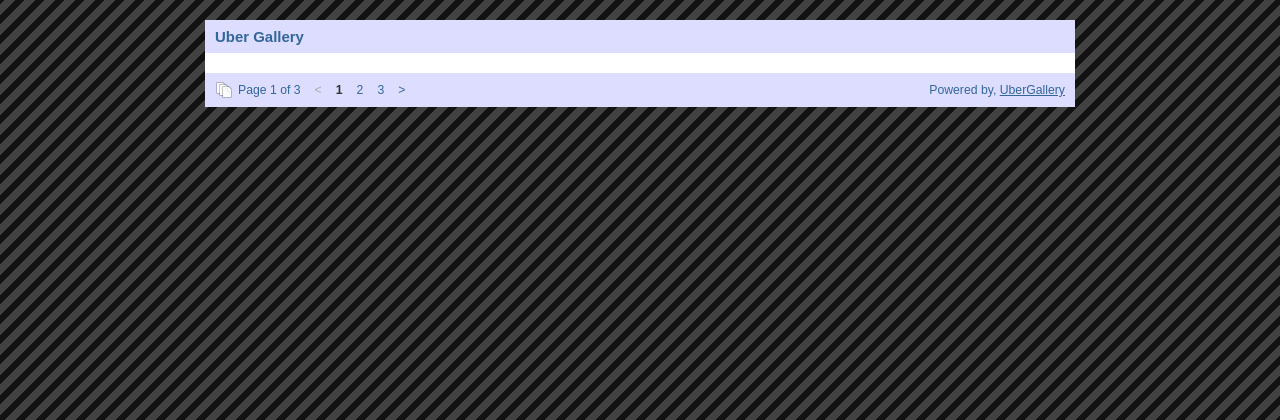
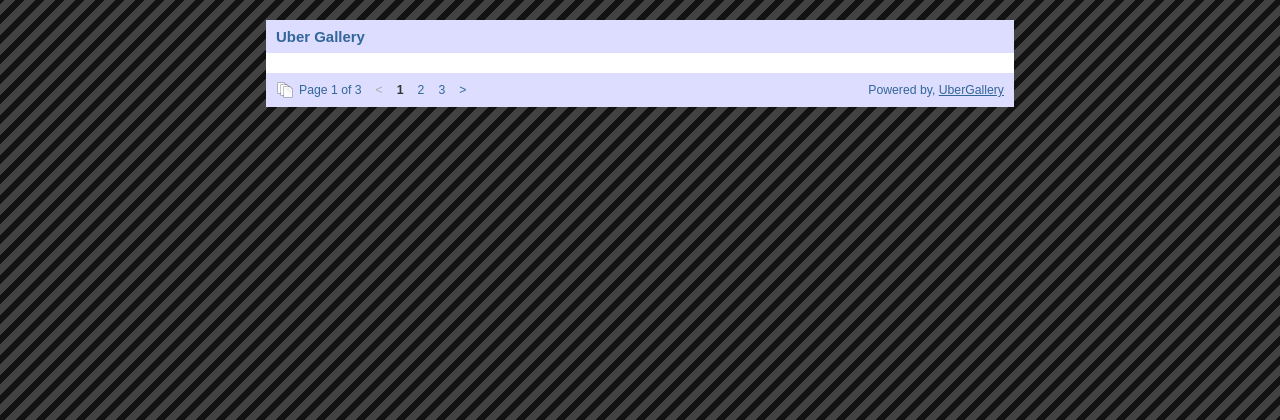
Before and after one commit to UberGallery/UberGallery, a PHP site: page / in a window 1280 px wide. Shown: the top 420 px of the page. Run offline with PHP 8.4, Linux system fonts and the light colour scheme; some libraries are stand-ins or nearby versions.

Commit message:
Reduced gallery width

```diff
--- a/css/style.css
+++ b/css/style.css
@@ -16,7 +16,7 @@ body {
 #galleryWrapper {
     border-radius: 10px;
     margin: 20px auto;
-    width: 870px;
+    width: 748px;
 }
 
 #galleryHeader {
```
